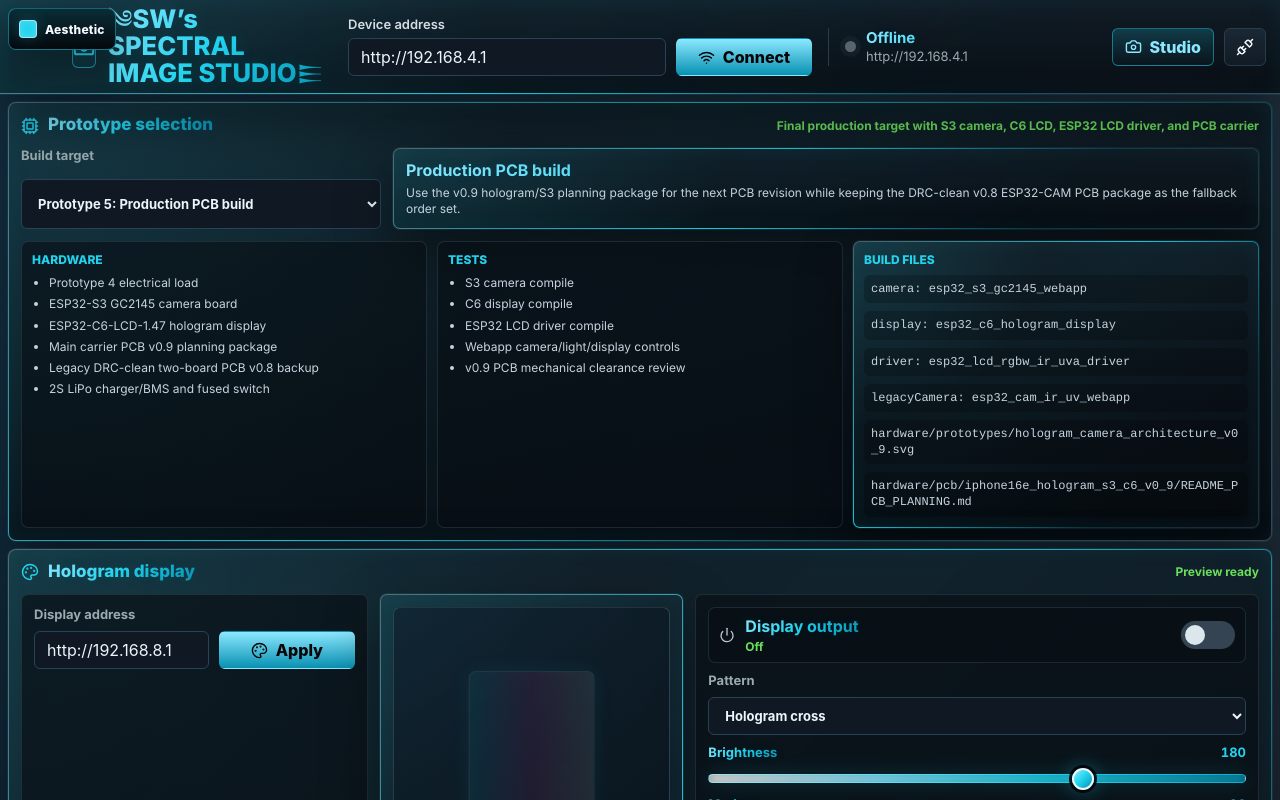
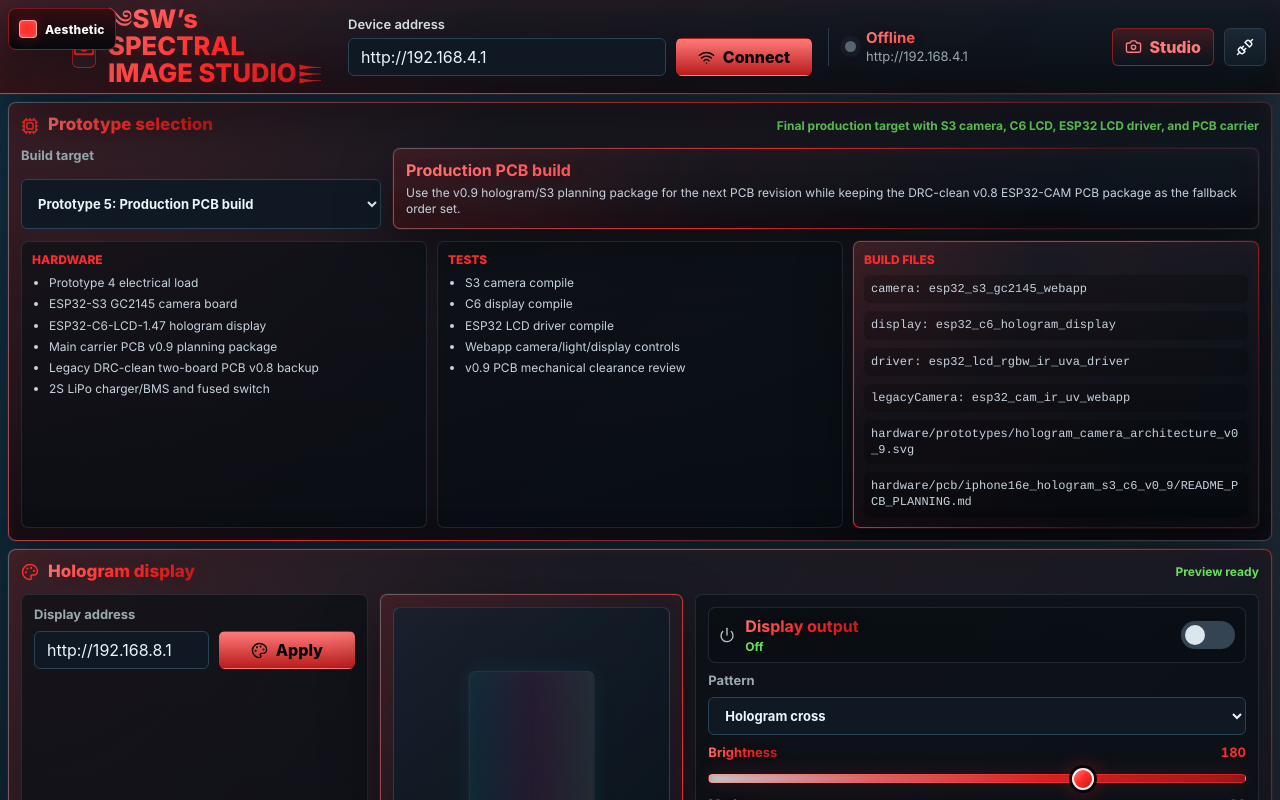
Before and after one commit to Ryetechv1/ir-filter-spectrum-console, a React (Vite) app in the folder webapp/: page / in a window 1280 px wide. Shown: the top 800 px of the page. Built offline with nearby package versions, Linux system fonts and the light colour scheme.

Commit message:
Set red as default studio palette

```diff
--- a/webapp/src/accentThemePicker.css
+++ b/webapp/src/accentThemePicker.css
@@ -15,11 +15,11 @@
   gap: 8px;
   min-height: 42px;
   padding: 0 10px;
-  border: 1px solid rgba(var(--theme-accent-rgb, 34, 211, 238), 0.46);
+  border: 1px solid rgba(var(--theme-accent-rgb, 255, 43, 43), 0.46);
   border-radius: 8px;
   color: #f8fbff;
   background:
-    linear-gradient(180deg, rgba(var(--theme-accent-rgb, 34, 211, 238), 0.18), rgba(5, 8, 13, 0.94)),
+    linear-gradient(180deg, rgba(var(--theme-accent-rgb, 255, 43, 43), 0.18), rgba(5, 8, 13, 0.94)),
     #05080d;
   box-shadow: 0 14px 34px rgba(0, 0, 0, 0.32);
   font-size: 12px;
@@ -29,9 +29,9 @@
 
 .accent-theme-trigger:hover,
 .accent-theme-trigger[aria-expanded="true"] {
-  border-color: rgba(var(--theme-accent-rgb, 34, 211, 238), 0.72);
+  border-color: rgba(var(--theme-accent-rgb, 255, 43, 43), 0.72);
   background:
-    linear-gradient(180deg, rgba(var(--theme-accent-rgb, 34, 211, 238), 0.25), rgba(5, 8, 13, 0.98)),
+    linear-gradient(180deg, rgba(var(--theme-accent-rgb, 255, 43, 43), 0.25), rgba(5, 8, 13, 0.98)),
     #05080d;
 }
 
@@ -42,7 +42,7 @@
   border-radius: 4px;
   box-shadow:
     inset 0 0 8px rgba(255, 255, 255, 0.2),
-    0 0 16px rgba(var(--theme-accent-rgb, 34, 211, 238), 0.24);
+    0 0 16px rgba(var(--theme-accent-rgb, 255, 43, 43), 0.24);
 }
 
 .accent-theme-menu {
@@ -51,14 +51,14 @@
   width: 198px;
   margin-top: 8px;
   padding: 10px;
-  border: 1px solid rgba(var(--theme-accent-rgb, 34, 211, 238), 0.42);
+  border: 1px solid rgba(var(--theme-accent-rgb, 255, 43, 43), 0.42);
   border-radius: 10px;
   background:
     linear-gradient(180deg, rgba(16, 25, 34, 0.98), rgba(2, 5, 8, 0.98)),
     #05080d;
   box-shadow:
     0 24px 60px rgba(0, 0, 0, 0.46),
-    0 0 28px rgba(var(--theme-accent-rgb, 34, 211, 238), 0.12);
+    0 0 28px rgba(var(--theme-accent-rgb, 255, 43, 43), 0.12);
 }
 
 .accent-theme-grid {
@@ -80,14 +80,14 @@
 
 .accent-theme-grid button:hover,
 .accent-theme-grid button.is-selected {
-  border-color: rgba(var(--theme-accent-rgb, 34, 211, 238), 0.95);
-  background: rgba(var(--theme-accent-rgb, 34, 211, 238), 0.16);
+  border-color: rgba(var(--theme-accent-rgb, 255, 43, 43), 0.95);
+  background: rgba(var(--theme-accent-rgb, 255, 43, 43), 0.16);
 }
 
 .accent-theme-grid button.is-selected {
   box-shadow:
     0 0 0 2px rgba(3, 5, 8, 0.96),
-    0 0 0 4px rgba(var(--theme-accent-rgb, 34, 211, 238), 0.88);
+    0 0 0 4px rgba(var(--theme-accent-rgb, 255, 43, 43), 0.88);
 }
 
 .accent-theme-grid button span:not(.sr-only) {
--- a/webapp/src/cameraStudio.css
+++ b/webapp/src/cameraStudio.css
@@ -1,13 +1,13 @@
 .camera-studio-shell {
-  --studio-accent: var(--theme-accent, #22d3ee);
-  --studio-accent-strong: var(--theme-accent-strong, #8ce8ff);
-  --studio-accent-deep: var(--theme-accent-deep, #0891b2);
-  --studio-accent-rgb: var(--theme-accent-rgb, 34, 211, 238);
+  --studio-accent: var(--theme-accent, #ff2b2b);
+  --studio-accent-strong: var(--theme-accent-strong, #ff7a7a);
+  --studio-accent-deep: var(--theme-accent-deep, #b91c1c);
+  --studio-accent-rgb: var(--theme-accent-rgb, 255, 43, 43);
   --studio-accent-contrast: var(--theme-accent-contrast, #050507);
-  --studio-accent-gradient: var(--theme-accent-gradient, linear-gradient(135deg, #8ce8ff 0%, #22d3ee 48%, #0891b2 100%));
-  --studio-accent-soft-gradient: var(--theme-accent-soft-gradient, linear-gradient(135deg, rgba(34, 211, 238, 0.34), rgba(34, 211, 238, 0.13), rgba(255, 255, 255, 0.04)));
-  --studio-accent-border: var(--theme-accent-border, rgba(34, 211, 238, 0.52));
-  --studio-accent-bleed: var(--theme-accent-bleed, rgba(34, 211, 238, 0.16));
+  --studio-accent-gradient: var(--theme-accent-gradient, linear-gradient(135deg, #ff7a7a 0%, #ff2b2b 48%, #b91c1c 100%));
+  --studio-accent-soft-gradient: var(--theme-accent-soft-gradient, linear-gradient(135deg, rgba(255, 43, 43, 0.34), rgba(255, 43, 43, 0.13), rgba(255, 255, 255, 0.04)));
+  --studio-accent-border: var(--theme-accent-border, rgba(255, 43, 43, 0.52));
+  --studio-accent-bleed: var(--theme-accent-bleed, rgba(255, 43, 43, 0.16));
   --studio-container-fill: linear-gradient(180deg, rgba(16, 25, 34, 0.96), rgba(7, 12, 18, 0.98));
   --studio-container-border-gradient: linear-gradient(135deg, rgba(255, 255, 255, 0.34), rgba(var(--studio-accent-rgb), 0.9) 38%, rgba(var(--studio-accent-rgb), 0.2) 70%, rgba(255, 255, 255, 0.12));
   min-height: 100vh;
--- a/webapp/src/styles.css
+++ b/webapp/src/styles.css
@@ -15,15 +15,15 @@
   --line-soft: rgba(126, 154, 176, 0.18);
   --text: #f4f8fb;
   --muted: #9aaaae;
-  --theme-accent: #22d3ee;
-  --theme-accent-strong: #8ce8ff;
-  --theme-accent-deep: #0891b2;
-  --theme-accent-rgb: 34, 211, 238;
+  --theme-accent: #ff2b2b;
+  --theme-accent-strong: #ff7a7a;
+  --theme-accent-deep: #b91c1c;
+  --theme-accent-rgb: 255, 43, 43;
   --theme-accent-contrast: #050507;
-  --theme-accent-gradient: linear-gradient(135deg, #8ce8ff 0%, #22d3ee 48%, #0891b2 100%);
-  --theme-accent-soft-gradient: linear-gradient(135deg, rgba(34, 211, 238, 0.34), rgba(34, 211, 238, 0.13), rgba(255, 255, 255, 0.04));
-  --theme-accent-border: rgba(34, 211, 238, 0.52);
-  --theme-accent-bleed: rgba(34, 211, 238, 0.16);
+  --theme-accent-gradient: linear-gradient(135deg, #ff7a7a 0%, #ff2b2b 48%, #b91c1c 100%);
+  --theme-accent-soft-gradient: linear-gradient(135deg, rgba(255, 43, 43, 0.34), rgba(255, 43, 43, 0.13), rgba(255, 255, 255, 0.04));
+  --theme-accent-border: rgba(255, 43, 43, 0.52);
+  --theme-accent-bleed: rgba(255, 43, 43, 0.16);
   --cyan: var(--theme-accent);
   --green: #69df5c;
   --amber: #f1ad38;
--- a/webapp/src/themeAccent.js
+++ b/webapp/src/themeAccent.js
@@ -1,4 +1,4 @@
-export const THEME_ACCENT_STORAGE_KEY = "sw-spectral-image-studio-accent-theme";
+export const THEME_ACCENT_STORAGE_KEY = "sw-spectral-image-studio-accent-theme-v2-red-default";
 
 export const THEME_ACCENT_OPTIONS = [
   {
@@ -138,7 +138,7 @@ export const THEME_ACCENT_OPTIONS = [
   }
 ];
 
-export const DEFAULT_THEME_ACCENT_ID = "teal-cyan";
+export const DEFAULT_THEME_ACCENT_ID = "red";
 
 export function getAccentTheme(id = DEFAULT_THEME_ACCENT_ID) {
   return THEME_ACCENT_OPTIONS.find((option) => option.id === id) || THEME_ACCENT_OPTIONS.find((option) => option.id === DEFAULT_THEME_ACCENT_ID);
```
Also changed, not shown: 5 other files (tests, documents, lock files or other folders).
